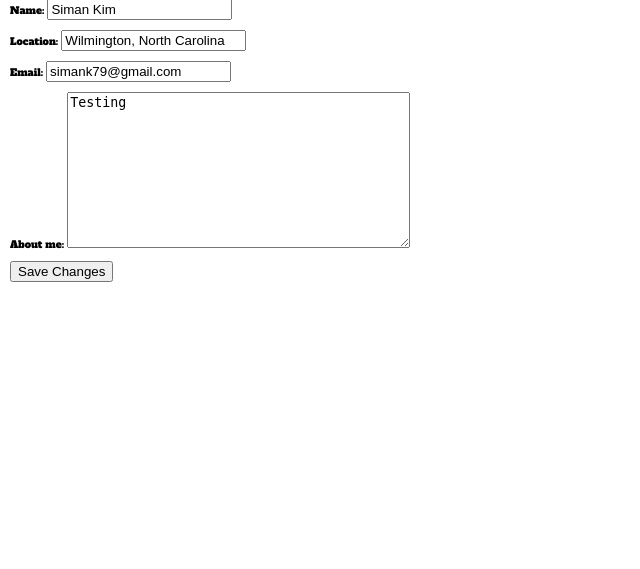
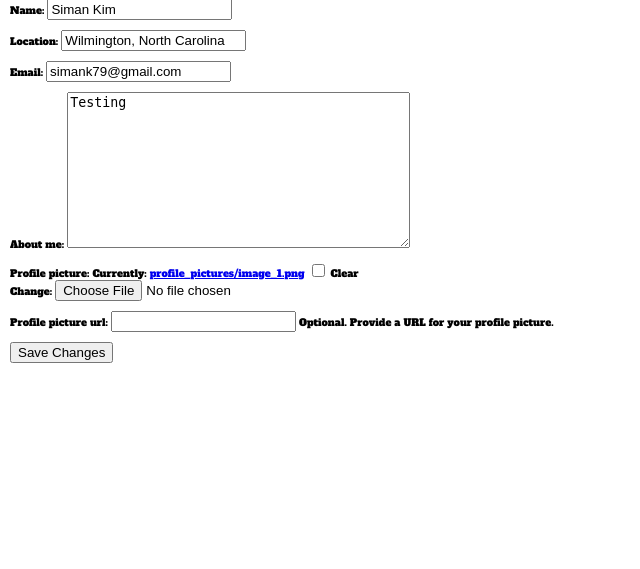
Before and after one commit to simankim2/ForkFolio, a Django app: page /recipes/profile/edit/ in a window 1280 px wide. Shown: the part 115-684 px from the top of the page, without its empty margins (0-640 px from the left). Run offline with Django 5.2, Linux system fonts and the light colour scheme; a user stored in the database is signed in; data comes from the database, SQL or seed files in the repository; both versions use the stored data as it was after the commit; parts of the project's set-up code (start-up, migrations or seed data) failed here and were passed over.

Commit message:
Adding feature to upload a profile picture to profile

```diff
--- a/forkfolio/settings.py
+++ b/forkfolio/settings.py
@@ -127,3 +127,7 @@ DEFAULT_AUTO_FIELD = 'django.db.models.BigAutoField'
 
 LOGIN_REDIRECT_URL = 'recipe_list'  # Use the name of the URL pattern for your main page
 LOGIN_URL = 'login'
+
+# Media files
+MEDIA_URL = '/media/'
+MEDIA_ROOT = BASE_DIR / 'media'
--- a/recipes/forms.py
+++ b/recipes/forms.py
@@ -1,4 +1,4 @@
-from django.forms import ModelForm, inlineformset_factory
+from django.forms import ModelForm, inlineformset_factory, ImageField, URLField
 from django import forms
 from django.contrib.auth.forms import UserCreationForm
 from django.contrib.auth.models import User
@@ -53,6 +53,7 @@ StepFormSet = inlineformset_factory(
 
 
 class SignUpForm(UserCreationForm):
+    profile_picture = forms.ImageField(required=False, help_text='Optional. Upload a profile picture.')
     email = forms.EmailField(max_length=254, help_text='Required. Provide a valid email address.')
 
     class Meta:
@@ -62,10 +63,22 @@ class SignUpForm(UserCreationForm):
             "email",
             "password1",
             "password2",
+            "profile_picture"
         ]
 
 
 class ProfileForm(ModelForm):
+    profile_picture = ImageField(required=False)
+    profile_picture_url = URLField(required=False, help_text='Optional. Provide a URL for your profile picture.')
+
     class Meta:
         model = Profile
-        fields = ['name', 'location', 'email', 'about_me']
+        fields = ['name', 'location', 'email', 'about_me', 'profile_picture', 'profile_picture_url']
+
+    def clean(self):
+        cleaned_data = super().clean()
+        picture = cleaned_data.get('profile_picture')
+        picture_url = cleaned_data.get('profile_picture_url')
+        if not picture and not picture_url:
+            raise forms.ValidationError("You must provide either a profile picture or a URL.")
+        return cleaned_data
--- a/recipes/models.py
+++ b/recipes/models.py
@@ -42,6 +42,8 @@ class Profile(models.Model):
     location = models.CharField(max_length=100, blank=True)
     email = models.EmailField(blank=True)
     about_me = models.TextField(blank=True)
+    profile_picture = models.ImageField(upload_to='profile_pictures/', blank=True, null=True)
+    profile_picture_url = models.URLField(blank=True, null=True)
 
     def __str__(self):
         return f'{self.user.username} Profile'
--- a/recipes/static/css/recipes.css
+++ b/recipes/static/css/recipes.css
@@ -337,3 +337,20 @@ textarea[name="review_text"] {
   border: 1px solid #ccc; /* Border around the textarea */
   box-sizing: border-box; /* Includes padding and border in the element's total width and height */
 }
+
+.profile-container {
+  display: flex;
+  align-items: start;
+  margin-bottom: 20px;
+}
+
+.profile-pic {
+  width: 150px;  /* Adjust size as needed */
+  height: 150px; /* Adjust size as needed */
+  margin-right: 20px;
+  object-fit: cover; /* Ensures the image covers the area without distortion */
+}
+
+.profile-info {
+  flex-grow: 1;
+}
--- a/recipes/templates/recipes/detail.html
+++ b/recipes/templates/recipes/detail.html
@@ -88,7 +88,7 @@
                   <span>★★★★★</span>
                 </div>
               </div>
-              {{ review.review_text }}
+                <div>{{ review.review_text }}</div>
               <p>Reviewed: <span>{{ review.review_date|date:"F j, Y" }}</span></p>
             </li>
           {% endfor %}
--- a/recipes/templates/recipes/profile_edit.html
+++ b/recipes/templates/recipes/profile_edit.html
@@ -2,7 +2,7 @@
 
 {% block content %}
   <h1>Edit Profile</h1>
-  <form method="post">
+  <form method="post" enctype="multipart/form-data">
     {% csrf_token %}
     {{ form.as_p }}
     <button type="submit">Save Changes</button>
--- a/recipes/templates/recipes/signup.html
+++ b/recipes/templates/recipes/signup.html
@@ -3,7 +3,7 @@
 {% block content %}
 <main>
   <h2>Sign Up</h2>
-  <form method="post">
+  <form method="post" action="{% url 'signup' %}" enctype='multipart/form-data'>
     {% csrf_token %}
     {{ form.as_p }}
     <button type="submit">Sign Up</button>
--- a/recipes/urls.py
+++ b/recipes/urls.py
@@ -1,4 +1,6 @@
 from django.urls import path
+from django.conf import settings
+from django.conf.urls.static import static
 from django.contrib.auth import views as auth_views
 from .views import signup
 from recipes.views import show_recipe, recipe_list, create_recipe, edit_recipe, delete_recipe, profile_view, profile_edit
@@ -17,3 +19,6 @@ urlpatterns = [
     path("profile/", profile_view, name="my_profile", kwargs={"username": None}),
     path("profile/<str:username>/", profile_view, name="user_profile"),
 ]
+
+if settings.DEBUG:
+    urlpatterns += static(settings.MEDIA_URL, document_root=settings.MEDIA_ROOT)
--- a/recipes/views.py
+++ b/recipes/views.py
@@ -123,9 +123,13 @@ def delete_recipe(request, id):
 
 def signup(request):
     if request.method == "POST":
-        form = SignUpForm(request.POST)
+        form = SignUpForm(request.POST, request.FILES)
         if form.is_valid():
             user = form.save()
+            profile = Profile.objects.create(user=user)
+            if "profile_picture" in request.FILES:
+                profile.profile_picture = request.FILES["profile_picture"]
+                profile.save()
             login(request, user)
             return redirect("recipe_list")
     else:
@@ -152,10 +156,15 @@ def profile_edit(request):
 
     profile = get_object_or_404(Profile, user=request.user)
     if request.method == 'POST':
-        form = ProfileForm(request.POST, instance=profile)
+        form = ProfileForm(request.POST, request.FILES, instance=profile)
         if form.is_valid():
-            form.save()
-            return redirect('profile_view', username=request.user.username)
+            profile = form.save(commit=False)
+            if 'profile_picture' in request.FILES:
+                profile.profile_picture = request.FILES['profile_picture']
+            if form.cleaned_data['profile_picture_url']:
+                profile.profile_picture_url = form.cleaned_data['profile_picture_url']
+            profile.save()
+            return redirect('user_profile', username=request.user.username)
     else:
         form = ProfileForm(instance=profile)
     return render(request, 'recipes/profile_edit.html', {'form': form})
```
Also changed, not shown: recipes/templates/recipes/profile.html (+13 -0 lines), db.sqlite3, media/profile_pictures/Aerith.jpg (added), media/profile_pictures/Aerith_AJPZ9vH.jpg (added), media/profile_pictures/Aerith_FGQI1sl.jpg (added), media/profile_pictures/Aerith_X93Lzav.jpg (added), media/profile_pictures/image_1.png (added), recipes/migrations/0009_profile_profile_picture.py (added), recipes/migrations/0010_profile_profile_picture_url_and_more.py (added).
